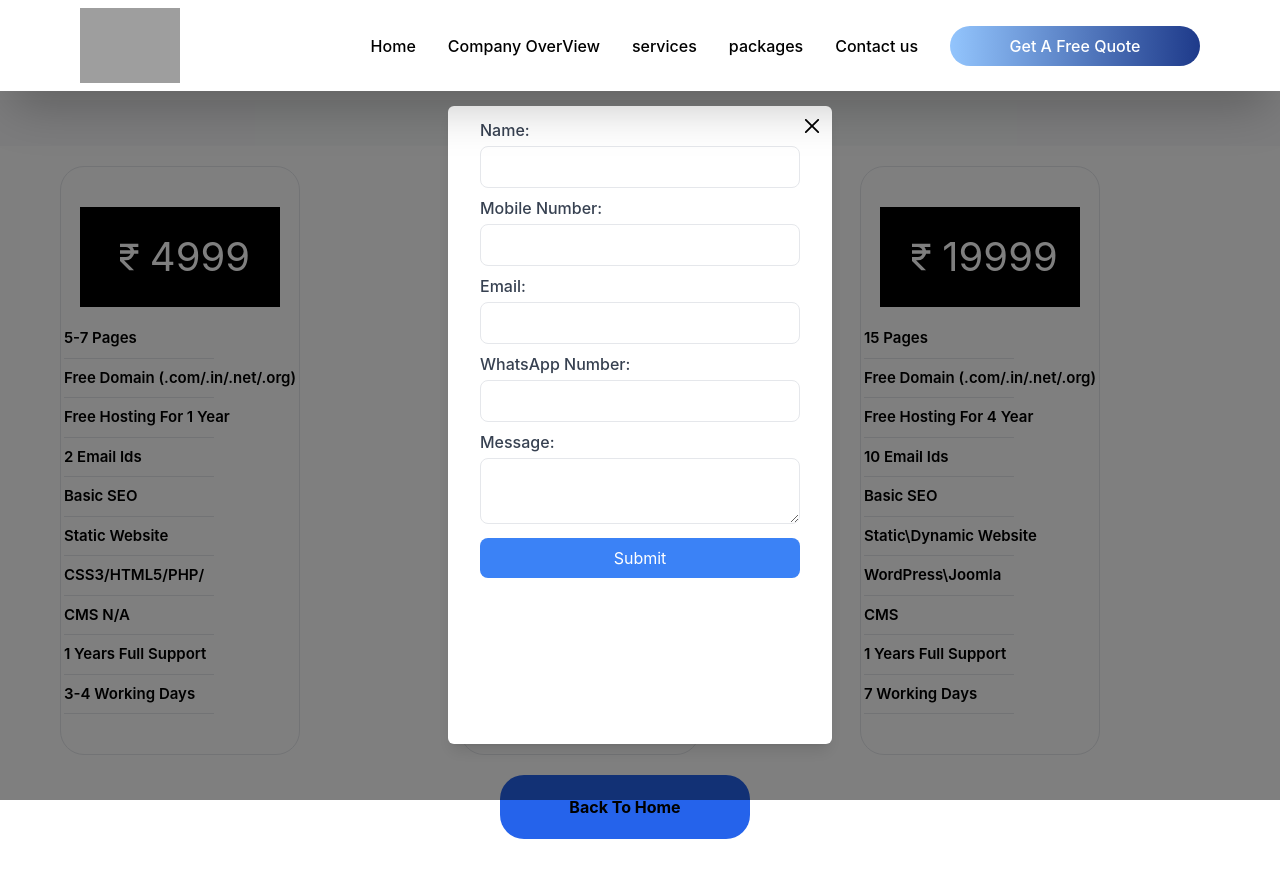
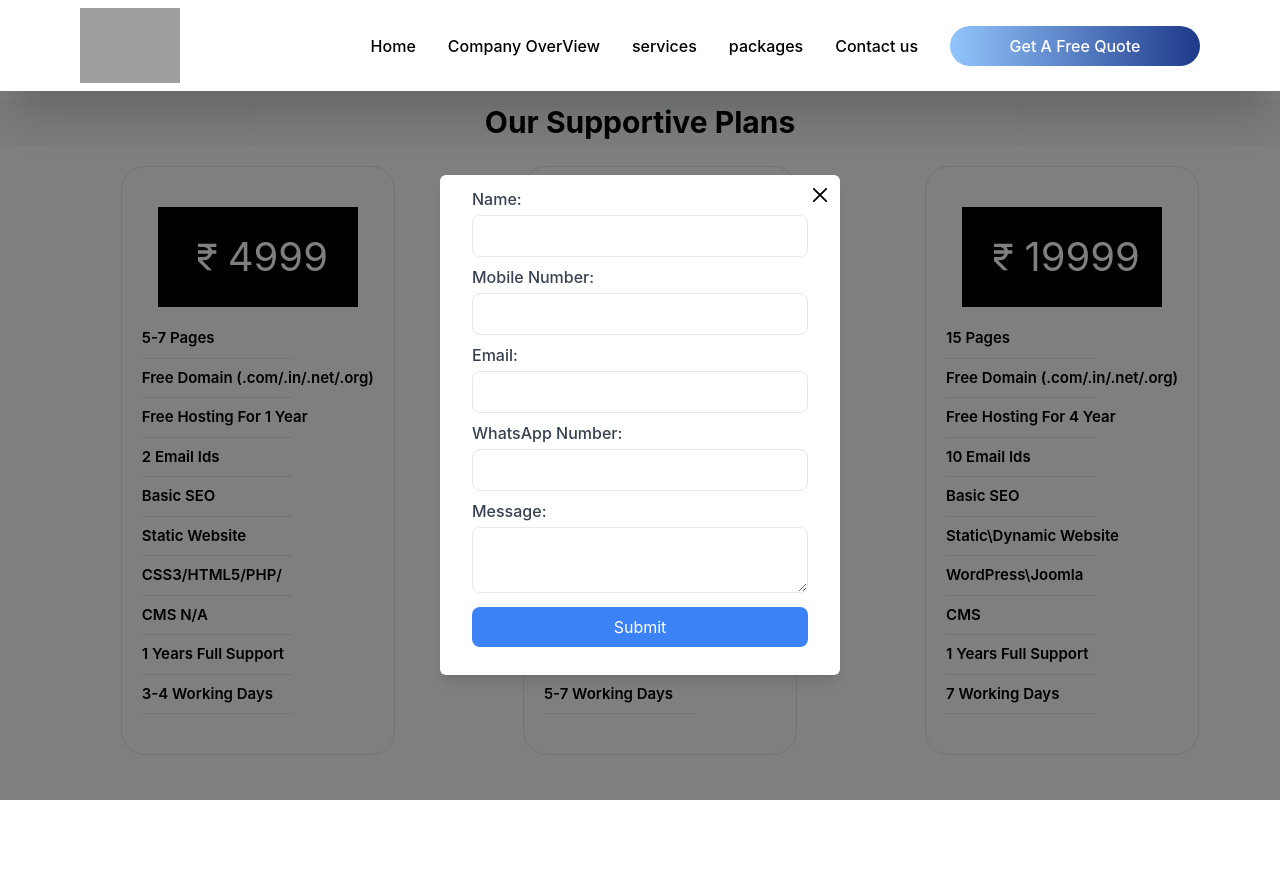
Before and after one commit to amarchoudhary96/Balajitech, a React (Create React App) app: page /packages in a window 1280 px wide. Shown: the top 878 px of the page. Built offline with nearby package versions, Linux system fonts and the light colour scheme; grey boxes are pictures that could not be loaded.

Commit message:
first commit

```diff
--- a/src/component/Navbar.js
+++ b/src/component/Navbar.js
@@ -89,7 +89,7 @@ const Navbar = () => {
             <h1>+91 8696702772</h1>
           </div>
           <RxCross2
-            className="absolute top-0 left-[340px] text-[45px] mt-4"
+            className="absolute top-0  left-[340px]  text-[40px] mt-4"
             onClick={handleSidebarToggle}
           />
         </div>
@@ -162,7 +162,6 @@ const Navbar = () => {
         </div>
       </div>
       </div>
-      {/* <Slider /> */}
     </div>
   );
 };
--- a/src/component/Packages.js
+++ b/src/component/Packages.js
@@ -8,8 +8,9 @@ const Packages = () => {
         <h1 className="font-bold text-[30px]">Our Supportive Plans</h1>
         <hr />
       </div>
-      <div className="grid sm:grid-cols-3 grid-cols-2 sm:px-10 px-4">
-      <div className="flex flex-col items-center gap-5 mx-5 my-5 py-10 sm:w-[60%] w-[90%] sm:border sm:rounded-3xl">
+      <div className="flex justify-center items-center">
+      <div className="grid sm:grid-cols-3 grid-cols-2 sm:px-10 px-4 sm:gap-32">
+      <div className="flex flex-col items-center justify-center  gap-5 mx-5 my-5 py-10 sm:w-[100%] w-[90%] sm:border sm:rounded-3xl">
         <h1 className="flex justify-center items-center  sm:w-[200px] sm:h-[100px] w-[150px] h-[100px] bg-black text-white text-[40px]">
           <BiRupee /> 4999
         </h1>
@@ -45,7 +46,7 @@ const Packages = () => {
         </div>
       </div>
 
-      <div className="flex flex-col items-center gap-5 mx-5 my-5 py-10 sm:w-[60%] w-[90%] sm:border sm:rounded-3xl">
+      <div className="flex flex-col items-center gap-5 mx-5 my-5 py-10 sm:w-[100%] w-[90%] sm:border sm:rounded-3xl">
         <h1 className="flex justify-center items-center  sm:w-[200px] sm:h-[100px] w-[150px] h-[100px] bg-black text-white text-[40px]">
           <BiRupee /> 9999
         </h1>
@@ -82,7 +83,7 @@ const Packages = () => {
       </div>
 
 
-      <div className="flex flex-col items-center gap-5 mx-5 my-5 py-10 sm:w-[60%] w-[90%] sm:border sm:rounded-3xl">
+      <div className="flex flex-col items-center gap-5 mx-5 my-5 py-10 sm:w-[100%] w-[90%] sm:border sm:rounded-3xl">
         <h1 className="flex justify-center items-center sm:w-[200px] sm:h-[100px] w-[170px] h-[100px] bg-black text-white text-[40px]">
           <BiRupee /> 19999
         </h1>
@@ -118,12 +119,8 @@ const Packages = () => {
         </div>
       </div>
       </div>
-      <div className="flex justify-center items-center py-5 px-5 w-[250px] font-bold sm:ml-[500px] ml-[80px] mb-10 rounded-3xl   bg-blue-600">
+      </div>
 
-      <Link to="/home">
-  <button className="w-[150px]">Back To Home</button>
-</Link>
-      </div>
     </div>
   );
 };
--- a/src/component/PopUpForm.js
+++ b/src/component/PopUpForm.js
@@ -32,7 +32,7 @@ function PopupForm({ onClose }) {
   return (
     <div className='relative'>
       <div className="fixed inset-0 flex items-center justify-center bg-black bg-opacity-50 mt-[50px] ">
-        <div className="bg-white p-4 sm:px-8 sm:py-3 rounded-md shadow-lg w-[80%] sm:w-[30%]   h-[75%] sm:h-[85%]  relative">
+        <div className="bg-white p-4 sm:px-8 sm:py-3 rounded-md shadow-lg w-[250px] sm:w-[400px]   h-[450px] sm:h-[500px]  relative">
           <RxCross2 className='absolute top-2 right-2 text-[24px] cursor-pointer' onClick={onClose} />
           <form onSubmit={handleSubmit} className="gap-1">
             <div className="sm:mb-2">
```
